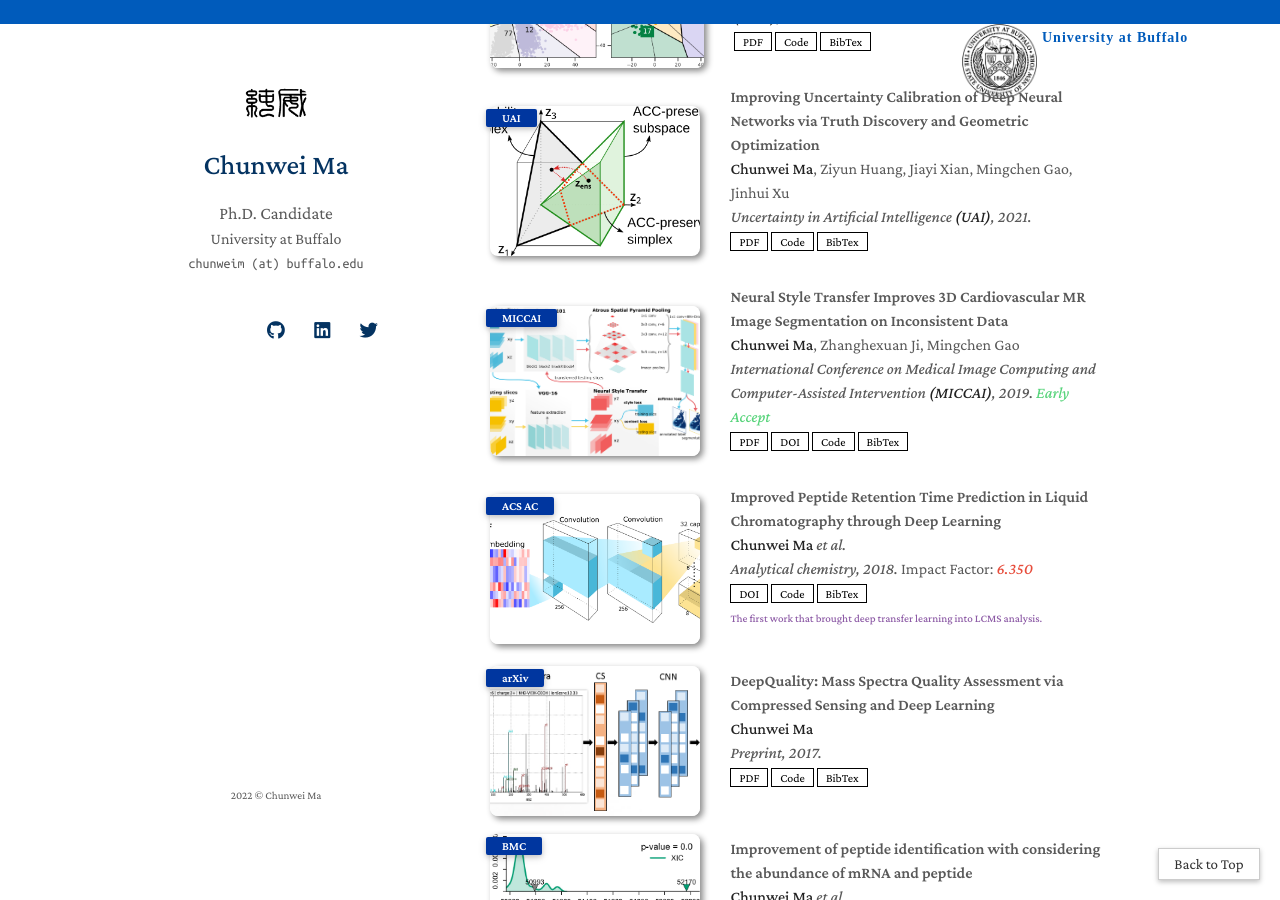
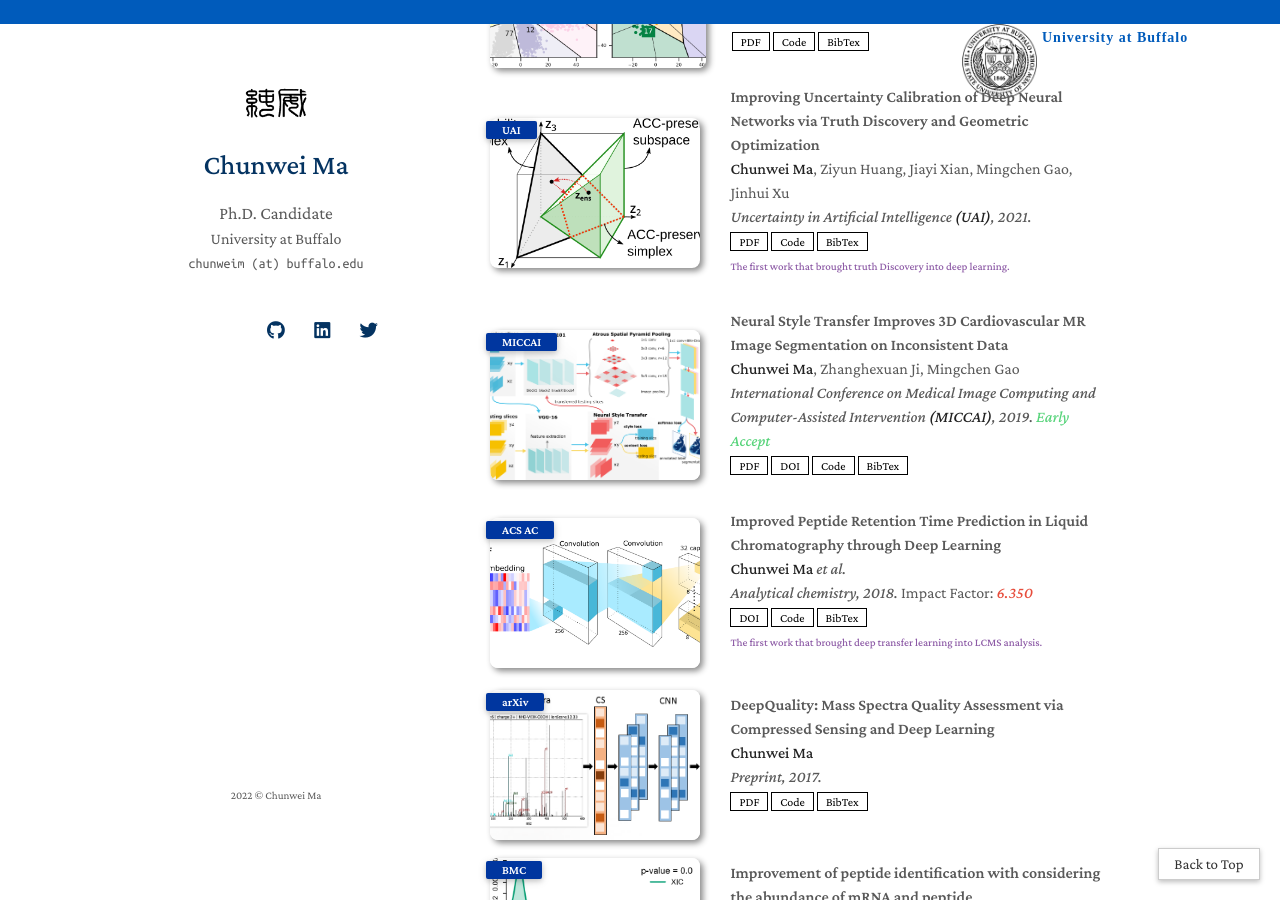
Before and after one commit to MaChunwei/MaChunwei.github.io, a Jekyll site: the page built from index.md, in a window 1280 px wide and 900 px high, scrolled down 486 px. Built offline with Jekyll 4.4.1, drawn with Linux system fonts in a browser that asks for light colours; nearby versions of some CDN libraries; a style sheet for code colours, icons or effects is not loaded; our own code applies the rules of GitHub Pages for plain Markdown files.

Commit message:
revision

```diff
--- a/index.md
+++ b/index.md
@@ -28,8 +28,8 @@ My research interest is **deep learning** powered by **computational geometry**.
     <img src="./images/teaser/DeepVoro.png" class="teaser img-fluid z-depth-1">
             <abbr class="badge">ICLR</abbr>
   </div>
-  <div id="peng2021copo" class="col-sm-9" style="position: relative;width: 100%;padding-right: 5px;padding-left: 20px;">
-      <div class="title"><a href="https://openreview.net/forum?id=6kCiVaoQdx9"><autocolor>Few-shot Learning as Cluster-induced Voronoi Diagrams: A Geometric Approach</autocolor></a></div>
+  <div id="peng2021copo" class="col-sm-9" style="position: relative;width: 100%;padding-right: 4px;padding-left: 16px;">
+      <div class="title"><a href="https://openreview.net/forum?id=6kCiVaoQdx9">Few-shot Learning as Cluster-induced Voronoi Diagrams: A Geometric Approach</a></div>
       <div class="author"><strong>Chunwei Ma</strong>, Ziyun Huang, Mingchen Gao, Jinhui Xu</div>
       <div class="periodical"><em>International Conference on Learning Representations <strong>(ICLR)</strong>, 2022.</em>
       </div>
@@ -60,6 +60,8 @@ Improving Uncertainty Calibration of Deep Neural Networks via Truth Discovery an
       <a href="https://arxiv.org/abs/2106.14662" class="btn btn-sm z-depth-0" role="button" target="_blank" style="font-size:12px;">PDF</a>
       <a href="https://github.com/horsepurve/truly-uncertain" class="btn btn-sm z-depth-0" role="button" target="_blank" style="font-size:12px;">Code</a>
       <a href="./assets/bib/uai21.txt" class="btn btn-sm z-depth-0" role="button" target="_blank" style="font-size:12px;">BibTex</a>
+      <br>
+      <strong><small style="color:#8d5ba6">The first work that brought truth Discovery into deep learning.</small></strong>
     </div>
   </div>
 </div>
@@ -105,8 +107,8 @@ Improving Uncertainty Calibration of Deep Neural Networks via Truth Discovery an
       <a href="https://pubs.acs.org/doi/abs/10.1021/acs.analchem.8b02386" class="btn btn-sm z-depth-0" role="button" target="_blank" style="font-size:12px;">DOI</a>
       <a href="https://github.com/horsepurve/DeepRTplus" class="btn btn-sm z-depth-0" role="button" target="_blank" style="font-size:12px;">Code</a>
       <a href="./assets/bib/ac18.txt" class="btn btn-sm z-depth-0" role="button" target="_blank" style="font-size:12px;">BibTex</a>
-<br>
-<strong><small style="color:#8d5ba6">The first work that brought deep transfer learning into LCMS analysis.</small></strong>
+      <br>
+      <strong><small style="color:#8d5ba6">The first work that brought deep transfer learning into LCMS analysis.</small></strong>
     </div>
   </div>
 </div>
```
